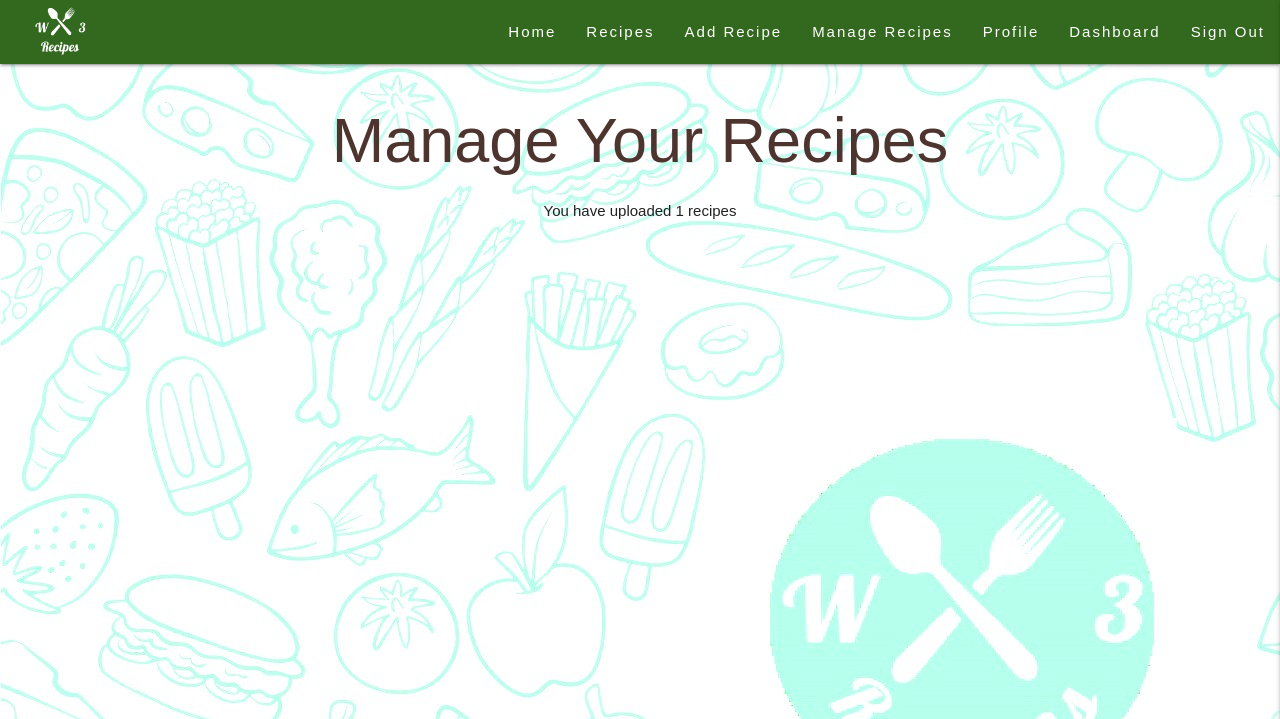
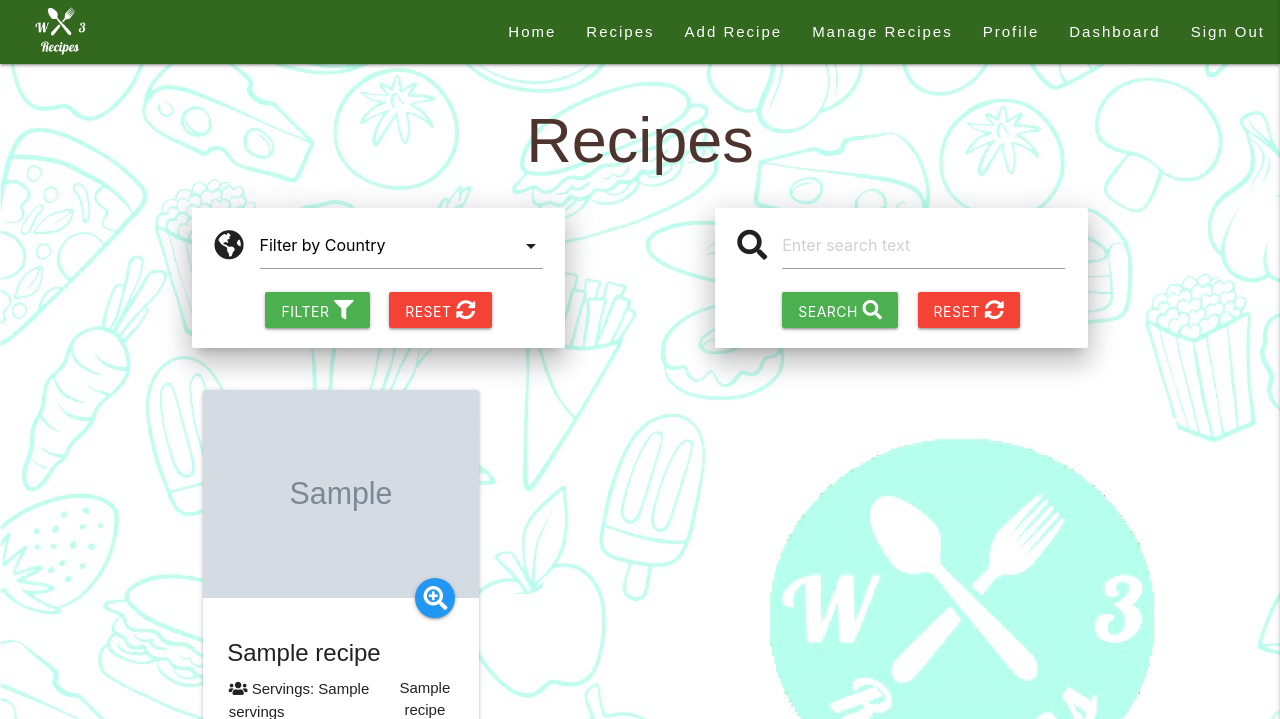
Before and after one commit to GazzaJ/CI-MS3-W3Recipes, a Flask app: page /manage_recipes in a window 1280 px wide. Shown: the top 719 px of the page. Run offline with Flask 2, Linux system fonts and the light colour scheme; the visitor is signed in with stand-in values (Sample User, id 1); grey boxes marked "Sample" are stand-in pictures; a database or web service that is not in the repository returns one stand-in record (values such as "Sample title"); some libraries are stand-ins or nearby versions; some web fonts are replaced.

Commit message:
Reworked Pagination logic to work with limited recipes

```diff
--- a/app.py
+++ b/app.py
@@ -54,7 +54,7 @@ def register():
 
         # Place the new user into the session cookie
         session["user"] = request.form.get("username").lower()
-        flash("Registration Successful", "two")
+        flash("Registration Successful")
         return redirect(url_for("profile", username=session["user"]))
     return render_template("register.html")
 
@@ -73,7 +73,7 @@ def login():
                 existing_user["password"], request.form.get("password")):
                 session["user"] = request.form.get("username").lower()
                 flash("Welcome to W3 Recipes, {}".format(
-                    request.form.get("username")), "three")
+                    request.form.get("username")))
                 return redirect(url_for("get_recipes"))
 
             else:
@@ -157,100 +157,59 @@ def edit_profile():
 # ---------- MongoDB Collections ----------
 recipe_coll = mongo.db.recipes
 country_coll = mongo.db.countries
+# ---------- Items per Page ----------
 per_page = 6
-
-# ----- MongoDB Aggregation required to access flag code
-# ----- and display with Recipe data
-recipes = recipe_coll.aggregate([
-        {
-        '$lookup': {
-            'from': 'countries',
-            'localField': 'country_name',
-            'foreignField': 'name',
-            'as': 'country_data'
-        }
-        }, {
-            '$project': {
-                '_id': 1,
-                'image': 1,
-                'title': 1,
-                'servings': 1,
-                'prep_time': 1,
-                'cooking_time': 1,
-                'uploaded_by': 1,
-                'country_name': 1,
-                'country_data.alpha2': 1,
-                'description': 1,
-                'ingredients': 1,
-                'method': 1
-            }
-        }, {
-            '$sort': {
-                '_id': 1
-            }
-        }, {
-            '$skip': 0
-        }, {
-            '$limit': 15
-        }
-    ])
 
 # ---------- Recipe Display Page ----------
 @app.route("/get_recipes")
 def get_recipes():
-    # ----- Pagination adapted from https://pythonhosted.org/Flask-paginate/
-    current_page = request.args.get('current_page', type=int, default=1)
-    offset = (current_page - 1) * per_page
+    countries = country_coll.find().sort("name", 1)
+    page = request.args.get('page', type=int, default=1)
     recipes = recipe_coll.find().sort('_id', -1).skip(
-        offset).limit(per_page)
-    total = recipes.count()
+        per_page * (page - 1)).limit(per_page)
+    total = recipe_coll.count()
     pages = range(1, int(round(total / per_page + 1)))
-    prev_page = current_page - 1
-    next_page = current_page + 1
-    countries = country_coll.find().sort("name", 1)
-
+    prev_page = page - 1
+    next_page = page + 1
     return render_template("recipes.html",
-        recipes=recipes, countries=countries,
-        current_page=current_page, pages=pages,
-        total=total, per_page=per_page, prev_page=prev_page,
-        next_page=next_page)
+        countries=countries, recipes=recipes,
+        page=page, per_page=per_page, total=total,
+        pages=pages, prev_page=prev_page, next_page=next_page)
 
 # ---------- Recipe Text Search ----------
 @app.route("/search", methods=["GET", "POST"])
 def search():
-    current_page = request.args.get('current_page', type=int, default=1)
-    offset = (current_page - 1) * per_page
+    # ----- Text Search -----
     text_search = request.form.get("text_search")
     recipes = recipe_coll.find(
-        {"$text": {"$search": text_search}}).skip(
-        offset).limit(per_page)
-    total = recipes.count()
-    pages = range(1, int(round(total / per_page)) + 1)
-    prev_page = current_page - 1
-    next_page = current_page + 1
-    return render_template("recipes.html",
-        recipes=recipes, current_page=current_page, pages=pages,
-        total=total, per_page=per_page, prev_page=prev_page,
-        next_page=next_page)
+        {"$text": {"$search": text_search}})
+    page = request.args.get('page', type=int, default=1)
+    total = recipe_coll.count()
+    pages = range(1, int(round(total / per_page + 1)))
+    prev_page = page - 1
+    next_page = page + 1
+
+    return render_template("recipes.html", recipes=recipes,
+        page=page, per_page=per_page, total=total,
+        pages=pages, prev_page=prev_page, next_page=next_page)
 
 
 # ---------- Recipe Filter by Country ----------
 @app.route("/filter", methods=["GET", "POST"])
 def filter():
-    current_page = request.args.get('current_page', type=int, default=1)
-    offset = (current_page - 1) * per_page
+    # ----- Country Dropdown Filter -----
     country_filter = request.form.get("country_filter")
     recipes = recipe_coll.find(
-        {"$text": {"$search": country_filter}}).skip(
-        offset).limit(per_page)
-    total = recipes.count()
-    pages = range(1, int(round(total / per_page)) + 1)
-    prev_page = current_page - 1
-    next_page = current_page + 1
-    return render_template("recipes.html",
-        recipes=recipes, current_page=current_page, pages=pages,
-        total=total, per_page=per_page, prev_page=prev_page,
-        next_page=next_page)
+        {"$text": {"$search": country_filter}})
+    page = request.args.get('page', type=int, default=1)
+    total = recipe_coll.count()
+    pages = range(1, int(round(total / per_page + 1)))
+    prev_page = page - 1
+    next_page = page + 1
+
+    return render_template("recipes.html", recipes=recipes,
+        page=page, per_page=per_page, total=total,
+        pages=pages, prev_page=prev_page, next_page=next_page)
 
 
 # ---------- Add a New Recipe ----------
@@ -258,6 +217,7 @@ def filter():
 def add_recipe():
     rec_img = "https://pixy.org/src/13/thumbs350/135044.jpg"
     if request.method == "POST":
+        # Find Country and retrieve flag code
         country = request.form.get("country_name")
         origin = country_coll.find_one({"name": country})['alpha2']
         # Get and format Recipe ingredients and steps
@@ -281,7 +241,7 @@ def add_recipe():
         if recipe['image'] == '':
             recipe['image'] == rec_img
         recipe_coll.insert_one(recipe)
-        flash("Recipe Successfully Added!", "five")
+        flash("Recipe Successfully Added!")
         return redirect(url_for("get_recipes"))
 
     countries = country_coll.find().sort("name", 1)
@@ -302,28 +262,30 @@ def full_recipe(recipe_id):
 # -- Allows user to edit and delete a recipe --
 @app.route("/manage_recipes", methods=["GET", "POST"])
 def manage_recipes():
-    # Check how many recipes the user has uploaded
-    uploaded = recipe_coll.count(
-        {"uploaded_by": session["user"]})
-    if uploaded == 0:
-        flash("You have not uploaded any recipes yet!",)
     # Check if the user is Admin
     admin = mongo.db.users.find_one(
         {"username": session["user"]})["is_admin"]
-    # Recipe search and pagination
-    current_page = request.args.get('current_page', type=int, default=1)
-    offset = (current_page - 1) * per_page
-    recipes = recipe_coll.find().sort('_id', 1).skip(
-        offset).limit(per_page)
-    total = recipes.count()
-    pages = range(1, int(round(total / per_page)) + 1)
-    prev_page = current_page - 1
-    next_page = current_page + 1
-    return render_template("manage.html", recipes=recipes,
-        current_page=current_page, pages=pages,total=total,
-        per_page=per_page, admin=admin, uploaded=uploaded,
-        prev_page=prev_page, next_page=next_page)
-
+    if admin is False:
+        # Check how many recipes the user has uploaded
+        recipes = recipe_coll.find({"uploaded_by": session["user"]})
+        uploaded = recipes.count()
+        if uploaded == 0:
+            flash("You have not uploaded any recipes yet!")
+        if uploaded < per_page:
+            return render_template("manage.html", recipes=recipes,
+            uploaded=uploaded)
+    else:
+        page = request.args.get('page', type=int, default=1)
+        recipes = recipe_coll.find().sort('_id', -1).skip(
+        per_page * (page - 1)).limit(per_page)
+        total = recipe_coll.count()
+        pages = range(1, int(round(total / per_page + 1)))
+        prev_page = page - 1
+        next_page = page + 1
+        return render_template("recipes.html",
+            recipes=recipes, page=page, per_page=per_page,
+            total=total, pages=pages, prev_page=prev_page,
+            next_page=next_page)
 
 # ---------- Edit a Recipe ----------
 @app.route("/edit_recipe/<recipe_id>", methods=["GET", "POST"])
@@ -343,6 +305,7 @@ def edit_recipe(recipe_id):
 
     return render_template("edit_recipe.html",
         recipe=recipe, countries=countries, uploaded_by=uploaded_by)
+
     # ---------- POST the Edits to the DB ----------
     if request.method == "POST":
         # Get and format Recipe ingredients and steps
@@ -363,7 +326,7 @@ def edit_recipe(recipe_id):
             "uploaded_by": session["user"]
         }
         recipe_coll.update({"_id": ObjectId(recipe_id)}, update)
-        flash("Recipe Successfully Edited!", "seven")
+        flash("Recipe Successfully Edited!")
         return redirect(url_for("manage_recipes"))
 
 
@@ -385,7 +348,7 @@ def dashboard():
 @app.route("/logout")
 def logout():
     # Remove the user from the session cookies
-    flash("You have been logged out", "eight")
+    flash("You have been logged out")
     session.pop("user")
     return redirect(url_for("home"))
 
--- a/templates/manage.html
+++ b/templates/manage.html
@@ -5,7 +5,6 @@
 
     <div class="row container">
         {% for recipe in recipes %}
-            {% if session.user|lower == recipe.uploaded_by|lower or admin == true %}
                 <div class="col s12 m6 l4">
                     <div class="card">
                         <div class="card-image">
@@ -43,7 +42,7 @@
                         </div>
                     </div>
                 </div>
-            {% endif %}
+
             <!-- Delete Recipe - Check Message -->
             <div id="{{ recipe._id }}" class="modal">
                 <div class="modal-content">
@@ -59,18 +58,6 @@
         {% endfor %}
     </div>
     <!-- Pagination -->
-    {% if total > per_page %}
-        <ul class="pagination center-align">
-            <li class="waves-effect"><a href="{{ url_for('manage_recipes', current_page=prev_page) }}"><i class="fas fa-caret-square-left" aria-hidden="true"></i></a></li>
-            {% for page in pages %}
-                {% if page == current_page %}
-                    <li class="active"><a href="#">{{ page }}</a></li>
-                {% else %}
-                    <li class="waves-effect"><a href="{{ url_for('manage_recipes', current_page=current_page) }}">{{ page }}</a></li>
-                {% endif %}
-            {% endfor %}
-            <li class="waves-effect"><a href="{{ url_for('manage_recipes', current_page=next_page) }}"><i class="fas fa-caret-square-right" aria-hidden="true"></i></a></li>
-        </ul>
-    {% endif %}
+
 
 {% endblock %}
--- a/templates/recipes.html
+++ b/templates/recipes.html
@@ -77,17 +77,18 @@
         {% endfor %}
     </div>
     <!-- Pagination Controls -->
-    {% if total > per_page %}
+        {{ pages }} {{ page }} {{ total }}
         <ul class="pagination center-align">
-            <li class="waves-effect"><a href="{{ url_for('get_recipes', current_page=prev_page) }}"><i class="fas fa-caret-square-left" aria-hidden="true"></i></a></li>
+            <li class="waves-effect"><a href="{{ url_for('get_recipes', page=prev_page) }}"><i class="fas fa-caret-square-left" aria-hidden="true"></i></a></li>
             {% for page in pages %}
-                {% if page == current_page %}
+                {% if page == page %}
                     <li class="active"><a href="#">{{ page }}</a></li>
                 {% else %}
-                    <li class="waves-effect"><a href="{{ url_for('get_recipes', current_page=current_page) }}">{{ page }}</a></li>
+                    <li class="waves-effect"><a href="{{ url_for('get_recipes', page=page) }}">{{ page }}</a></li>
                 {% endif %}
             {% endfor %}
-            <li class="waves-effect"><a href="{{ url_for('get_recipes', current_page=next_page) }}"><i class="fas fa-caret-square-right" aria-hidden="true"></i></a></li>
+            <li class="waves-effect"><a href="{{ url_for('get_recipes', page=next_page) }}"><i class="fas fa-caret-square-right" aria-hidden="true"></i></a></li>
         </ul>
-    {% endif %}
+
+
 {% endblock %}
```
